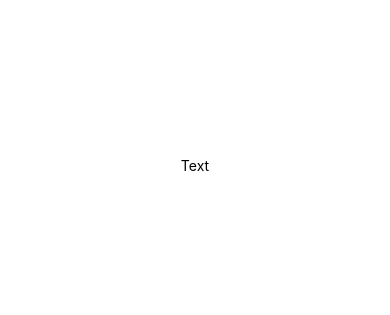
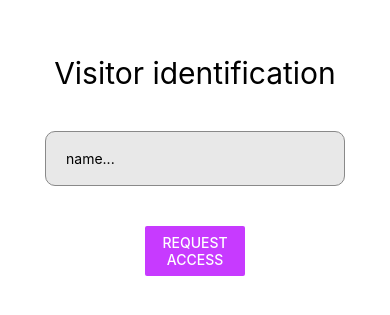
Before and after one commit to ederzin13/use-state-react-native, a React Native app: screen / in a window 390 px wide. Shown: the part 257-572 px from the top of the page. Built offline with nearby package versions, Linux system fonts and the light colour scheme.

Commit message:
base layout

```diff
--- a/App.tsx
+++ b/App.tsx
@@ -1,11 +1,10 @@
-import { StatusBar } from "expo-status-bar";
-import { StyleSheet, Text, View } from "react-native";
 import FullScreen from "./screen-wrappers/FullScreen";
+import Form from "./components/Form";
 
 export default function App() {
   return (
     <FullScreen>
-      <Text>Text</Text>
+      <Form></Form>
     </FullScreen>
   );
 }
--- /dev/null
+++ b/components/Button.tsx
@@ -0,0 +1,20 @@
+import { View, Text, StyleSheet, Button, TouchableOpacity } from "react-native";
+import React from "react";
+
+export default function Btn() {
+  return (
+    <TouchableOpacity style={styles.container}>
+      <Button title="Request access" color="#c73aff" />
+    </TouchableOpacity>
+  );
+}
+
+const styles = StyleSheet.create({
+  container: {
+    borderRadius: 50,
+    alignSelf: "center",
+    width: 100,
+  },
+
+  button: {},
+});
--- /dev/null
+++ b/components/Form.tsx
@@ -0,0 +1,21 @@
+import { View, Text, StyleSheet } from "react-native";
+import React from "react";
+import Title from "./Title";
+import Input from "./Input";
+import Btn from "./Button";
+
+export default function Form() {
+  return (
+    <View style={styles.container}>
+      <Title></Title>
+      <Input></Input>
+      <Btn></Btn>
+    </View>
+  );
+}
+
+const styles = StyleSheet.create({
+  container: {
+    gap: 40,
+  },
+});
--- /dev/null
+++ b/components/Input.tsx
@@ -0,0 +1,33 @@
+import { View, Text, TextInput, StyleSheet } from "react-native";
+import React, { useState } from "react";
+
+export default function Input() {
+  // Definição do estado com valor inicial (neste caso, string vazia)
+  const [name, setName] = useState<string>("");
+
+  return (
+    <View style={styles.container}>
+      <TextInput
+        style={styles.input}
+        placeholder="name..."
+        value={name}
+        onChangeText={(text) => setName(text)}
+      ></TextInput>
+    </View>
+  );
+}
+
+const styles = StyleSheet.create({
+  container: {
+    width: 300,
+  },
+
+  input: {
+    backgroundColor: "#e8e8e8",
+    borderRadius: 10,
+    borderWidth: 1,
+    borderColor: "#898989",
+    height: 55,
+    padding: 20,
+  },
+});
--- /dev/null
+++ b/components/Title.tsx
@@ -0,0 +1,22 @@
+import { View, Text, StyleSheet } from "react-native";
+import React from "react";
+
+export default function Title() {
+  return (
+    <View style={styles.container}>
+      <Text style={styles.title}>Visitor identification</Text>
+    </View>
+  );
+}
+
+const styles = StyleSheet.create({
+  container: {
+    alignItems: "center",
+    justifyContent: "center",
+    gap: 20,
+  },
+
+  title: {
+    fontSize: 30,
+  },
+});
--- a/screen-wrappers/FullScreen.tsx
+++ b/screen-wrappers/FullScreen.tsx
@@ -19,5 +19,6 @@ const styles = StyleSheet.create({
     flex: 1,
     alignItems: "center",
     justifyContent: "center",
+    gap: 20,
   },
 });
```
